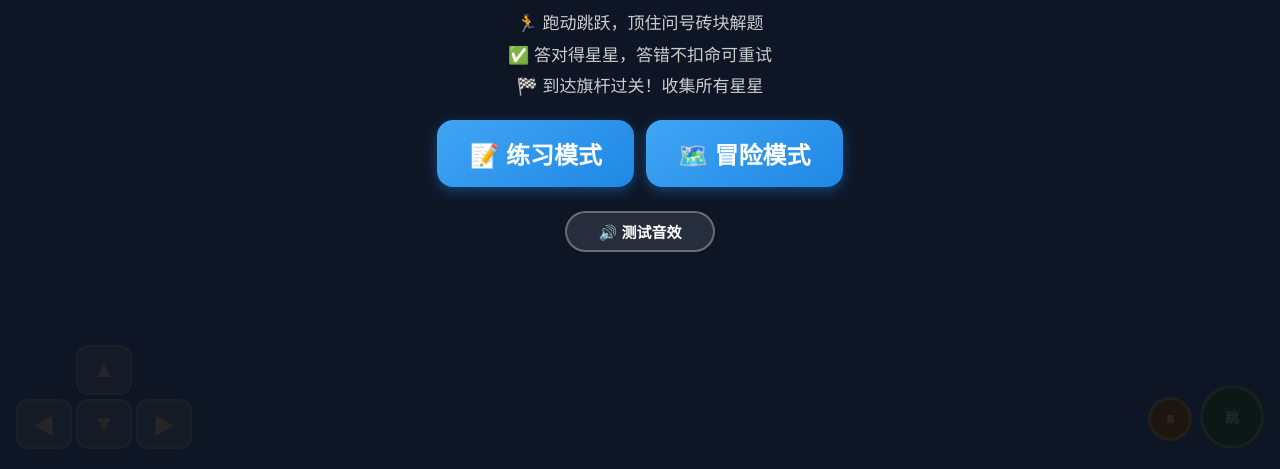
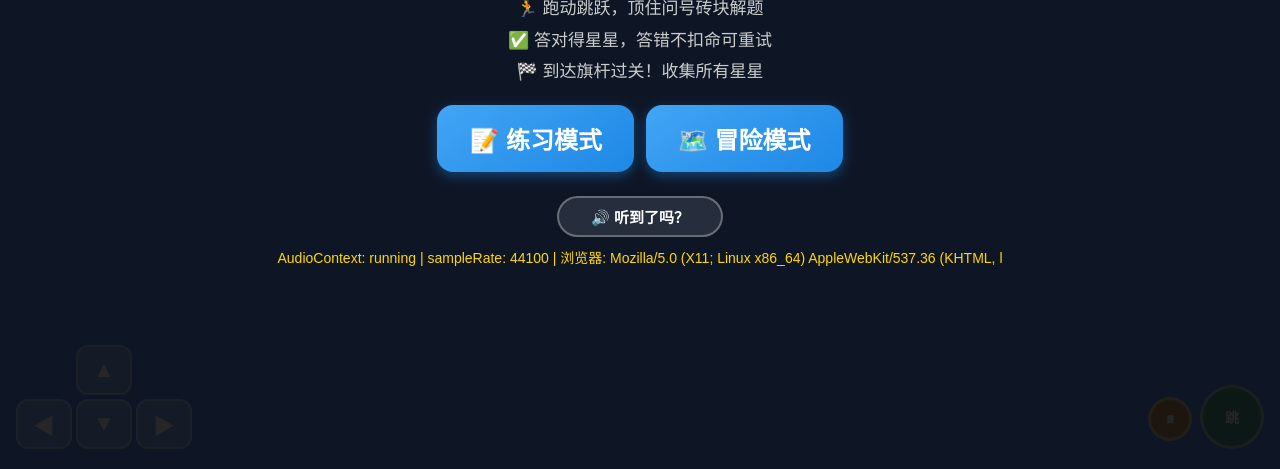
Before and after one commit to Abioy/math-adventure, a plain HTML site: page index.html in a window 1280 px wide. Both pictures are taken after a click on the button "🔊 测试音效". Shown: the part 331-800 px from the top of the page. Drawn offline with nearby package versions, Linux system fonts and the light colour scheme.

Commit message:
feat: audio debug panel on test sound button

```diff
--- a/index.html
+++ b/index.html
@@ -69,6 +69,7 @@
     <button class="mode-btn" id="mode-exam">🗺️ 冒险模式</button>
   </div>
   <button class="btn-secondary" id="test-sound-btn" style="margin-top:8px;">🔊 测试音效</button>
+  <div id="audio-debug" style="display:none; color:#ffd700; font-size:14px; margin-top:8px; text-align:center; word-break:break-all;"></div>
 </div>
 
 <!-- 练习模式：选择难度 -->
@@ -123,7 +124,7 @@
 <script src="js/physics.js?v=7"></script>
 <script src="js/game.js?v=8"></script>
 <script src="js/ui.js?v=10"></script>
-<script src="js/input.js?v=7"></script>
+<script src="js/input.js?v=8"></script>
 <script src="js/main.js?v=9"></script>
 
 </body>
--- a/js/input.js
+++ b/js/input.js
@@ -4,11 +4,22 @@
 function setupInput() {
   // ===== 测试音效按钮 =====
   document.getElementById('test-sound-btn').addEventListener('click', () => {
-    playSound('coin');
-    const btn = document.getElementById('test-sound-btn');
-    const orig = btn.textContent;
-    btn.textContent = '🔊 听到了吗？';
-    setTimeout(() => { btn.textContent = orig; }, 2000);
+    const debug = document.getElementById('audio-debug');
+    try {
+      const ctx = ensureAudio();
+      debug.style.display = 'block';
+      debug.textContent = `AudioContext: ${ctx.state} | sampleRate: ${ctx.sampleRate} | 浏览器: ${navigator.userAgent.slice(0,60)}`;
+      playSound('coin');
+      const btn = document.getElementById('test-sound-btn');
+      btn.textContent = '🔊 听到了吗？';
+      setTimeout(() => {
+        btn.textContent = '🔊 测试音效';
+        debug.style.display = 'none';
+      }, 4000);
+    } catch (e) {
+      debug.style.display = 'block';
+      debug.textContent = `❌ 错误: ${e.message}`;
+    }
   });
 
   // ===== 难度按钮 =====
```
